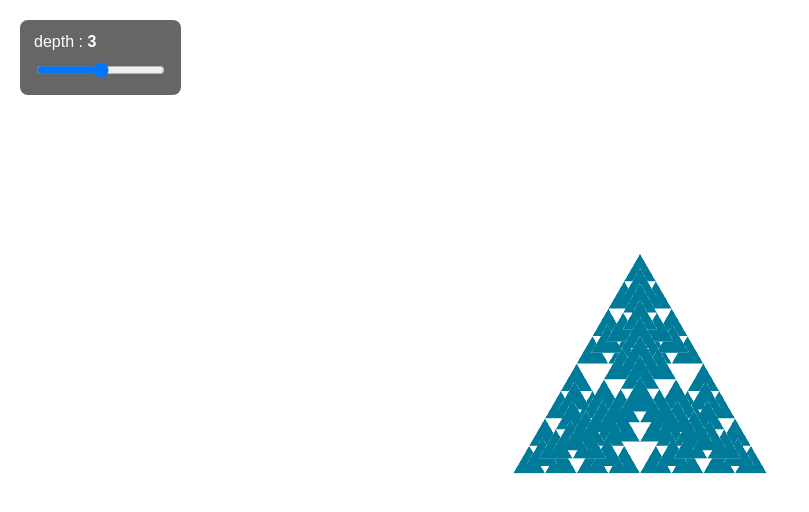
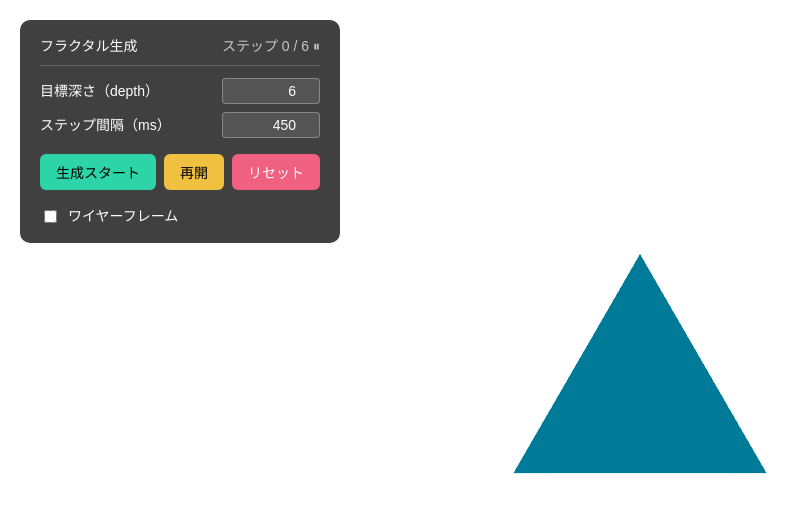
Before and after one commit to ocharumaru/2026_5_sierpinski-pyramid, a React (Vite) app: page /sierpinski in a window 1280 px wide. Shown: the top 512 px of the page, without its empty margins (0-809 px from the left). Built offline with nearby package versions, Linux system fonts and the light colour scheme.

Commit message:
ウェブアプリケーション上での仕様を満たすための変更

```diff
--- a/src/fractals/SierpinskiPyramid.jsx
+++ b/src/fractals/SierpinskiPyramid.jsx
@@ -3,6 +3,11 @@ import { OrbitControls } from "@react-three/drei";
 import * as THREE from "three";
 import { useState } from "react";
 import { useCreateGeometry } from "../hooks/useCreateGeometry";
+import { useFractalAnimation } from "../hooks/useFractalAnimation";
+
+/* =========================
+   シェルピンスキー生成ロジック
+   ========================= */
 
 /**
  * 原点中心の正四面体の4頂点を生成する。
@@ -91,13 +96,17 @@ function generateVertices(depth) {
   return positions;
 }
 
+/* =========================
+   コンポーネント
+   ========================= */
+
 /**
  * シェルピンスキー四面体のメッシュコンポーネント。
- * useCreateGeometry を使用してジオメトリを生成し、水色のマテリアルで描画する。
+ * useCreateGeometry を使用してジオメトリを生成し描画する。
  *
- * @param {{ depth: number }} props
+ * @param {{ depth: number, wireframe: boolean }} props
  */
-function SierpinskiMesh({ depth }) {
+function SierpinskiMesh({ depth, wireframe }) {
   const geometry = useCreateGeometry(generateVertices, depth);
   return (
     <mesh geometry={geometry}>
@@ -106,51 +115,178 @@ function SierpinskiMesh({ depth }) {
         roughness={0.35}
         metalness={0.1}
         side={THREE.DoubleSide}
+        wireframe={wireframe}
       />
     </mesh>
   );
 }
 
+/* =========================
+   UIスタイル
+   ========================= */
+
+const panelStyle = {
+  position: "absolute",
+  top: 20,
+  left: 20,
+  padding: "16px 20px",
+  background: "rgba(0,0,0,0.75)",
+  color: "white",
+  borderRadius: 10,
+  zIndex: 10,
+  fontFamily: "sans-serif",
+  fontSize: 14,
+  minWidth: 280,
+};
+
+const headerStyle = {
+  display: "flex",
+  justifyContent: "space-between",
+  alignItems: "center",
+  marginBottom: 12,
+  paddingBottom: 8,
+  borderBottom: "1px solid rgba(255,255,255,0.2)",
+};
+
+const rowStyle = {
+  display: "flex",
+  justifyContent: "space-between",
+  alignItems: "center",
+  marginBottom: 8,
+};
+
+const inputStyle = {
+  width: 80,
+  padding: "4px 8px",
+  background: "rgba(255,255,255,0.1)",
+  border: "1px solid rgba(255,255,255,0.3)",
+  borderRadius: 4,
+  color: "white",
+  fontSize: 14,
+  textAlign: "right",
+};
+
+const buttonBase = {
+  padding: "8px 16px",
+  border: "none",
+  borderRadius: 6,
+  fontSize: 14,
+  fontWeight: "bold",
+  cursor: "pointer",
+};
+
 /**
  * シェルピンスキー四面体の完全なシーン。
- * Canvas、ライティング、カメラ操作、depthスライダーUIを含む。
+ * Canvas、ライティング、カメラ操作、パラメータUI、ステップアニメーションを含む。
  */
 export default function SierpinskiPyramid() {
-  const [depth, setDepth] = useState(3);
+  const [targetDepth, setTargetDepth] = useState(6);
+  const [stepInterval, setStepInterval] = useState(450);
+  const [wireframe, setWireframe] = useState(false);
+
+  const {
+    currentDepth,
+    isPlaying,
+    isFinished,
+    start,
+    pause,
+    resume,
+    reset,
+  } = useFractalAnimation(targetDepth, stepInterval);
 
   return (
     <>
-      <div
-        style={{
-          position: "absolute",
-          top: 20,
-          left: 20,
-          padding: "10px 14px",
-          background: "rgba(0,0,0,0.6)",
-          color: "white",
-          borderRadius: 8,
-          zIndex: 10,
-          fontFamily: "sans-serif",
-        }}
-      >
-        <div style={{ marginBottom: 6 }}>
-          depth : <strong>{depth}</strong>
+      {/* UIパネル */}
+      <div style={panelStyle}>
+        {/* ヘッダー */}
+        <div style={headerStyle}>
+          <strong>フラクタル生成</strong>
+          <span style={{ opacity: 0.7 }}>
+            ステップ {currentDepth} / {targetDepth}
+            {isPlaying ? " ▶" : isFinished ? " ■" : " ⏸"}
+          </span>
         </div>
-        <input
-          type="range"
-          min={0}
-          max={6}
-          step={1}
-          value={depth}
-          onChange={(e) => setDepth(Number(e.target.value))}
-        />
+
+        {/* パラメータ入力 */}
+        <div style={rowStyle}>
+          <span>目標深さ（depth）</span>
+          <input
+            type="number"
+            min={0}
+            max={8}
+            value={targetDepth}
+            onChange={(e) => setTargetDepth(Math.max(0, Math.min(8, Number(e.target.value))))}
+            style={inputStyle}
+            disabled={isPlaying}
+          />
+        </div>
+        <div style={{ ...rowStyle, marginBottom: 16 }}>
+          <span>ステップ間隔（ms）</span>
+          <input
+            type="number"
+            min={100}
+            max={5000}
+            step={50}
+            value={stepInterval}
+            onChange={(e) => setStepInterval(Math.max(100, Number(e.target.value)))}
+            style={inputStyle}
+            disabled={isPlaying}
+          />
+        </div>
+
+        {/* 操作ボタン */}
+        <div style={{ display: "flex", gap: 8, marginBottom: 16 }}>
+          <button
+            onClick={start}
+            disabled={isPlaying}
+            style={{
+              ...buttonBase,
+              background: isPlaying ? "#555" : "#2dd4a8",
+              color: isPlaying ? "#999" : "#000",
+            }}
+          >
+            生成スタート
+          </button>
+          <button
+            onClick={isPlaying ? pause : resume}
+            disabled={isFinished && !isPlaying}
+            style={{
+              ...buttonBase,
+              background: isFinished && !isPlaying ? "#555" : "#f0c040",
+              color: isFinished && !isPlaying ? "#999" : "#000",
+            }}
+          >
+            {isPlaying ? "一時停止" : "再開"}
+          </button>
+          <button
+            onClick={reset}
+            style={{
+              ...buttonBase,
+              background: "#f06080",
+              color: "#fff",
+            }}
+          >
+            リセット
+          </button>
+        </div>
+
+        {/* オプション */}
+        <label style={{ display: "flex", alignItems: "center", gap: 8, cursor: "pointer" }}>
+          <input
+            type="checkbox"
+            checked={wireframe}
+            onChange={(e) => setWireframe(e.target.checked)}
+          />
+          ワイヤーフレーム
+        </label>
       </div>
 
+      {/* 3D Canvas */}
       <div style={{ width: "100vw", height: "100vh" }}>
         <Canvas camera={{ position: [3, 3, 3], fov: 50 }}>
           <ambientLight intensity={0.6} />
           <directionalLight position={[5, 5, 5]} intensity={1} />
-          <SierpinskiMesh depth={depth} />
+          <SierpinskiMesh depth={currentDepth} wireframe={wireframe} />
           <OrbitControls enableDamping />
         </Canvas>
       </div>
--- /dev/null
+++ b/src/hooks/useFractalAnimation.js
@@ -0,0 +1,80 @@
+import { useState, useRef, useEffect } from 'react'
+
+/**
+ * フラクタルのステップアニメーションを制御する共通フック。
+ * currentDepth を 0 から targetDepth まで stepInterval(ms) ごとに +1 する。
+ *
+ * @param {number} targetDepth - 目標の再帰の深さ
+ * @param {number} stepInterval - 各ステップの間隔（ミリ秒）
+ * @returns {{ currentDepth: number, isPlaying: boolean, isFinished: boolean, start: () => void, pause: () => void, resume: () => void, reset: () => void }}
+ */
+export function useFractalAnimation(targetDepth, stepInterval) {
+  const [currentDepth, setCurrentDepth] = useState(0)
+  const [isPlaying, setIsPlaying] = useState(false)
+  const timerRef = useRef(null)
+  const targetRef = useRef(targetDepth)
+
+  // targetDepth の最新値を ref で保持（タイマーコールバック内で参照するため）
+  useEffect(() => {
+    targetRef.current = targetDepth
+  }, [targetDepth])
+
+  const isFinished = currentDepth >= targetDepth
+
+  // isPlaying の変化に応じてタイマーを管理
+  useEffect(() => {
+    if (timerRef.current !== null) {
+      clearInterval(timerRef.current)
+      timerRef.current = null
+    }
+
+    if (isPlaying) {
+      timerRef.current = setInterval(() => {
+        setCurrentDepth((prev) => {
+          const next = prev + 1
+          if (next >= targetRef.current) {
+            // 目標に到達したらタイマー停止
+            clearInterval(timerRef.current)
+            timerRef.current = null
+            setIsPlaying(false)
+            return targetRef.current
+          }
+          return next
+        })
+      }, stepInterval)
+    }
+
+    return () => {
+      if (timerRef.current !== null) {
+        clearInterval(timerRef.current)
+        timerRef.current = null
+      }
+    }
+  }, [isPlaying, stepInterval])
+
+  /** depth を 0 にリセットし、ステップアニメーションを開始する */
+  const start = () => {
+    setCurrentDepth(0)
+    setIsPlaying(true)
+  }
+
+  /** アニメーションを一時停止する */
+  const pause = () => {
+    setIsPlaying(false)
+  }
+
+  /** 一時停止中のアニメーションを再開する */
+  const resume = () => {
+    if (currentDepth < targetDepth) {
+      setIsPlaying(true)
+    }
+  }
+
+  /** depth を 0 に戻してアニメーションを停止する */
+  const reset = () => {
+    setCurrentDepth(0)
+    setIsPlaying(false)
+  }
+
+  return { currentDepth, isPlaying, isFinished, start, pause, resume, reset }
+}
```
